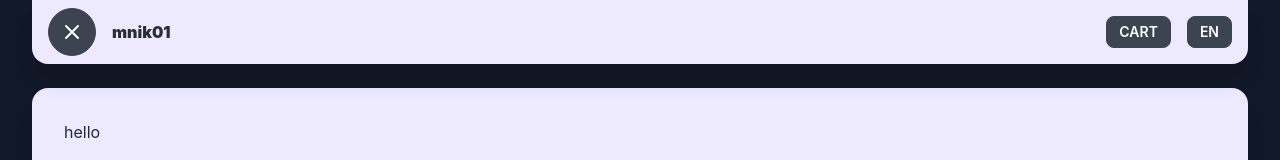
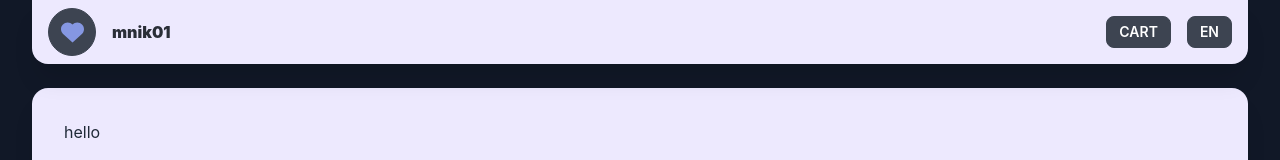
Before and after one commit to mnik01/spa, a React (Vite) app: page / in a window 1280 px wide. Shown: the top 160 px of the page. Built offline with nearby package versions, Linux system fonts and the light colour scheme; a web font is replaced by a local one; what @tailwindcss/typography would draw is missing.

Commit message:
fix: logo image

```diff
--- a/src/Core/Components/Logo/Logo.tsx
+++ b/src/Core/Components/Logo/Logo.tsx
@@ -10,15 +10,21 @@ export const Logo: FC<LogoProps> = ({ className, onClick = () => {} }) => (
   <button className="flex gap-4" onClick={onClick} type="button">
     <button type="button" className={clsx('btn btn-circle', className)}>
       <svg
+        version="1.1"
+        id="Capa_1"
         xmlns="http://www.w3.org/2000/svg"
-        fill="none"
-        viewBox="0 0 24 24"
-        className="inline-block w-6 h-6 stroke-current">
+        x="0px"
+        y="0px"
+        className="h-1/2"
+        viewBox="0 0 333.148 333.148"
+        xmlSpace="preserve">
         <path
-          strokeLinecap="round"
-          strokeLinejoin="round"
-          strokeWidth="2"
-          d="M6 18L18 6M6 6l12 12"
+          style={{ fill: '#8597e2' }}
+          d="M167.108,311.903L26.159,183.633c-4.505-4.803-8.556-10.126-12.029-15.824
+			c-3.425-5.615-6.277-11.606-8.485-17.811C1.903,139.467,0,128.607,0,117.711c0-53.195,43.272-96.466,96.466-96.466
+			c26.779,0,52.031,11.069,70.111,30.204c18.074-19.136,43.331-30.204,70.111-30.204c53.189,0,96.46,43.272,96.46,96.466
+			c0,10.711-1.838,21.403-5.454,31.774c-2.309,6.599-5.346,12.972-9.046,18.927c-3.109,5.012-6.695,9.762-10.663,14.124
+			l-0.758,0.764L167.108,311.903z"
         />
       </svg>
     </button>
--- a/src/i18n.ts
+++ b/src/i18n.ts
@@ -15,7 +15,7 @@ i18n
   .use(initReactI18next)
   // for all options read: https://www.i18next.com/overview/configuration-options
   .init({
-    debug: true,
+    debug: false,
     fallbackLng: 'en',
     interpolation: {
       escapeValue: false, // not needed for react as it escapes by default
```
